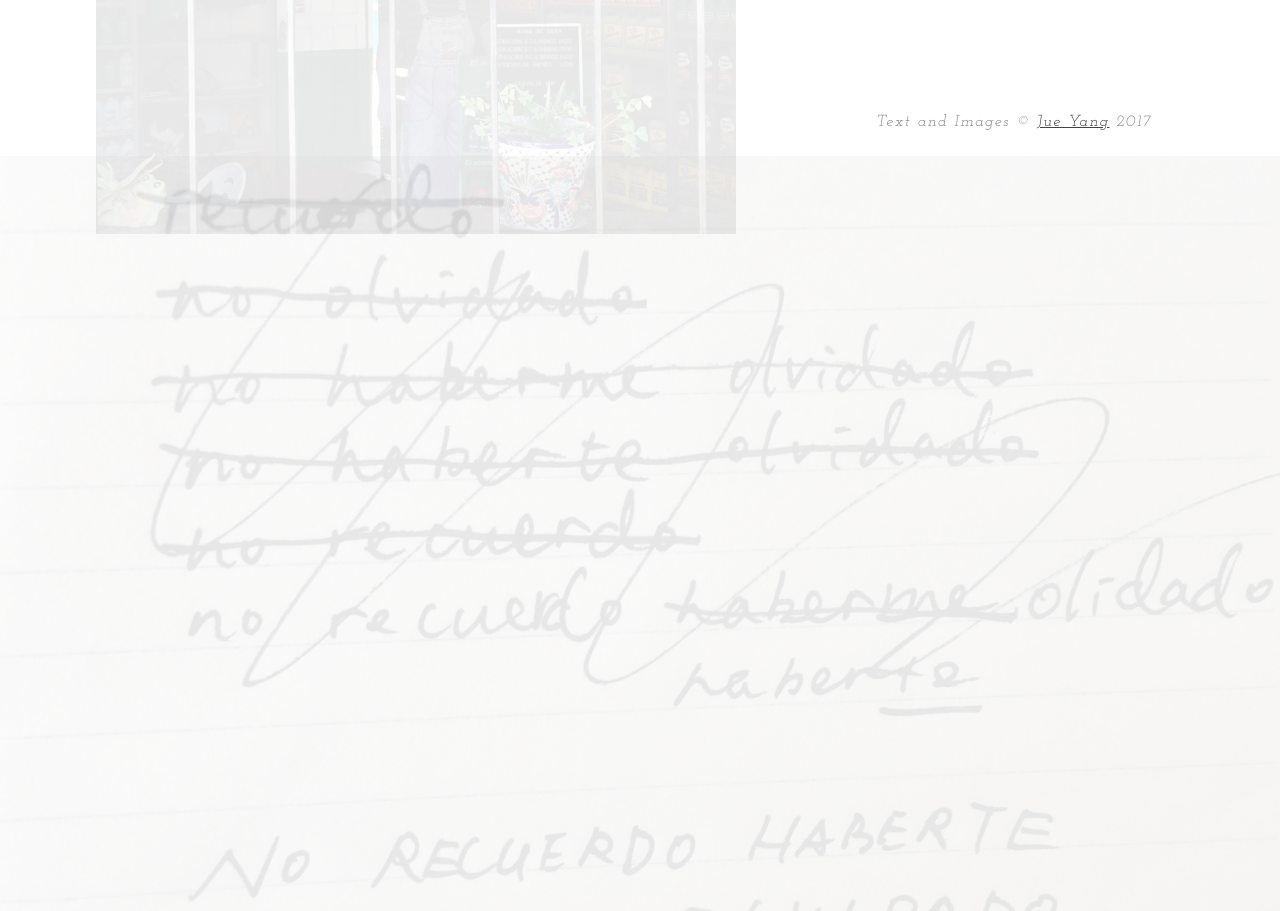
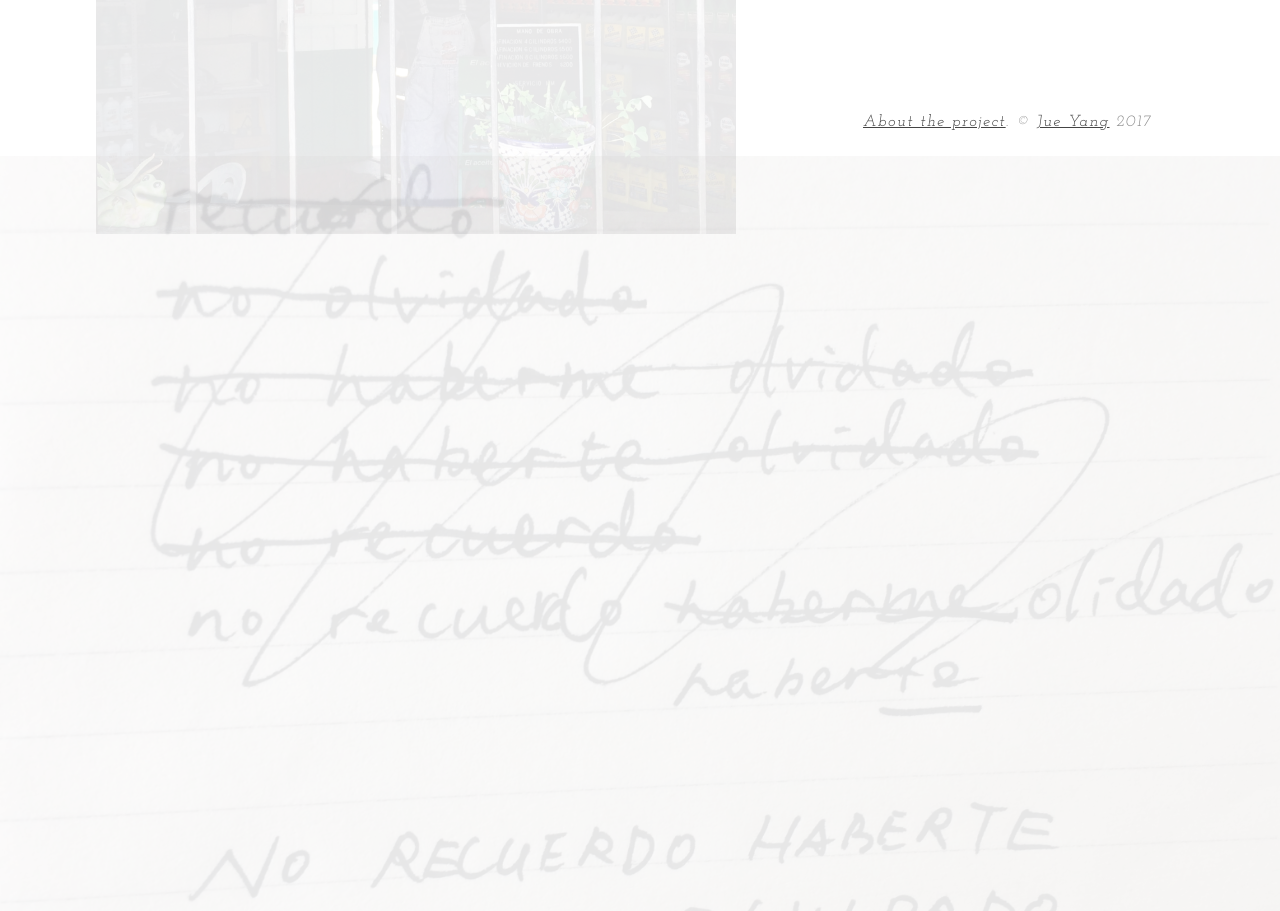
Before and after one commit to jueyang/recuerdo, a plain HTML site: page index.html in a window 1280 px wide. Shown: the part 5244-6155 px from the top of the page. Drawn offline with nearby package versions, Linux system fonts and the light colour scheme.

Commit message:
read more

```diff
--- a/index.html
+++ b/index.html
@@ -28,7 +28,9 @@
     <section class="curiosidad"></section>
     <section class="final">
         <img src="images/final.jpg">
-        <p>Text and Images © <a href="www.lemony.space" target="_blank">Jue Yang</a> 2017</p>
+        <p>
+            <a href="http://www.lemony.space/no-recuerdo-haberte-olvidado" target="_blank">About the project</a>. © <a href="http://www.lemony.space" target="_blank">Jue Yang</a> 2017
+        </p>
     </section>
     <script src="https://d3js.org/d3.v4.min.js"></script>
     <script src="scroller.js"></script>
```
